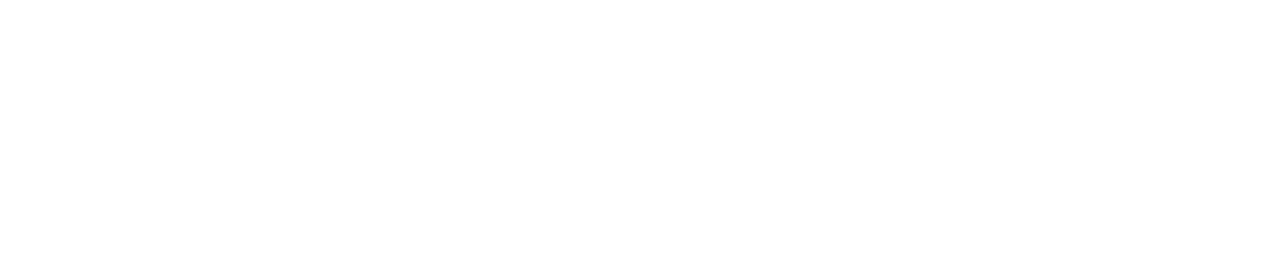
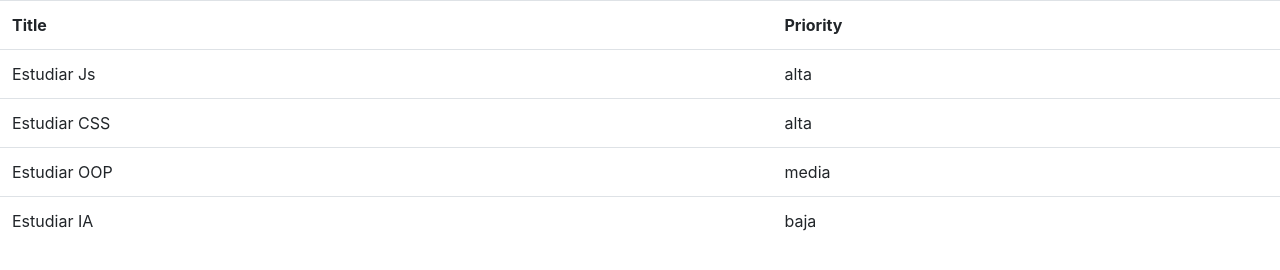
Before and after one commit to LauraBas/JSONexercice, a plain HTML site: page index.html in a window 1280 px wide. Drawn offline with nearby package versions, Linux system fonts and the light colour scheme.

Commit message:
Create table with a json data

```diff
--- a/index.html
+++ b/index.html
@@ -7,12 +7,16 @@
     <link rel="stylesheet" href="https://stackpath.bootstrapcdn.com/bootstrap/4.3.1/css/bootstrap.min.css" integrity="sha384-ggOyR0iXCbMQv3Xipma34MD+dH/1fQ784/j6cY/iJTQUOhcWr7x9JvoRxT2MZw1T" crossorigin="anonymous">
 </head>
 <body>
-    <div id = 'test'></div>
-    <table>
-
-
-    </table>
-
-    <script type="text/javascript" src="todos.js"></script>
+    <div>
+        <div>
+            <table id="todosTable" class="table">
+                <tbody>
+                    <th>Title</th>
+                    <th>Priority</th>
+                </tbody>
+            </table>
+        </div>
+        <script src="todos.json"></script>
+        <script src="todos.js"></script>
 </body>
 </html>
--- a/todos.js
+++ b/todos.js
@@ -1,8 +1,21 @@
+const todosTable =document.getElementById("todosTable");
 
+function studyList() {
+  let data = fetch("todos.json")
+    .then(response => response.json())
+    .then(data => {
+      console.log(data);
 
-fetch("todos.json")
-  .then(response => response.json())
-  .then(data => { console.log(data)
-    //   let tasksList = JSON.parse(data)
-  })
-  .catch(e => console.log(e))
+      let rows =[];
+
+      for(let i = 0; i < data.results.length; i++){
+        let row = document.createElement("tr");
+        row.innerHTML = "<td>" + data["results"][i]["title"] + "</td><td>" + data["results"][i]["priority"] + "</td>";
+        rows.push(row);
+        todosTable.appendChild(rows[i]);
+      }
+    })
+
+}
+
+studyList();
```
